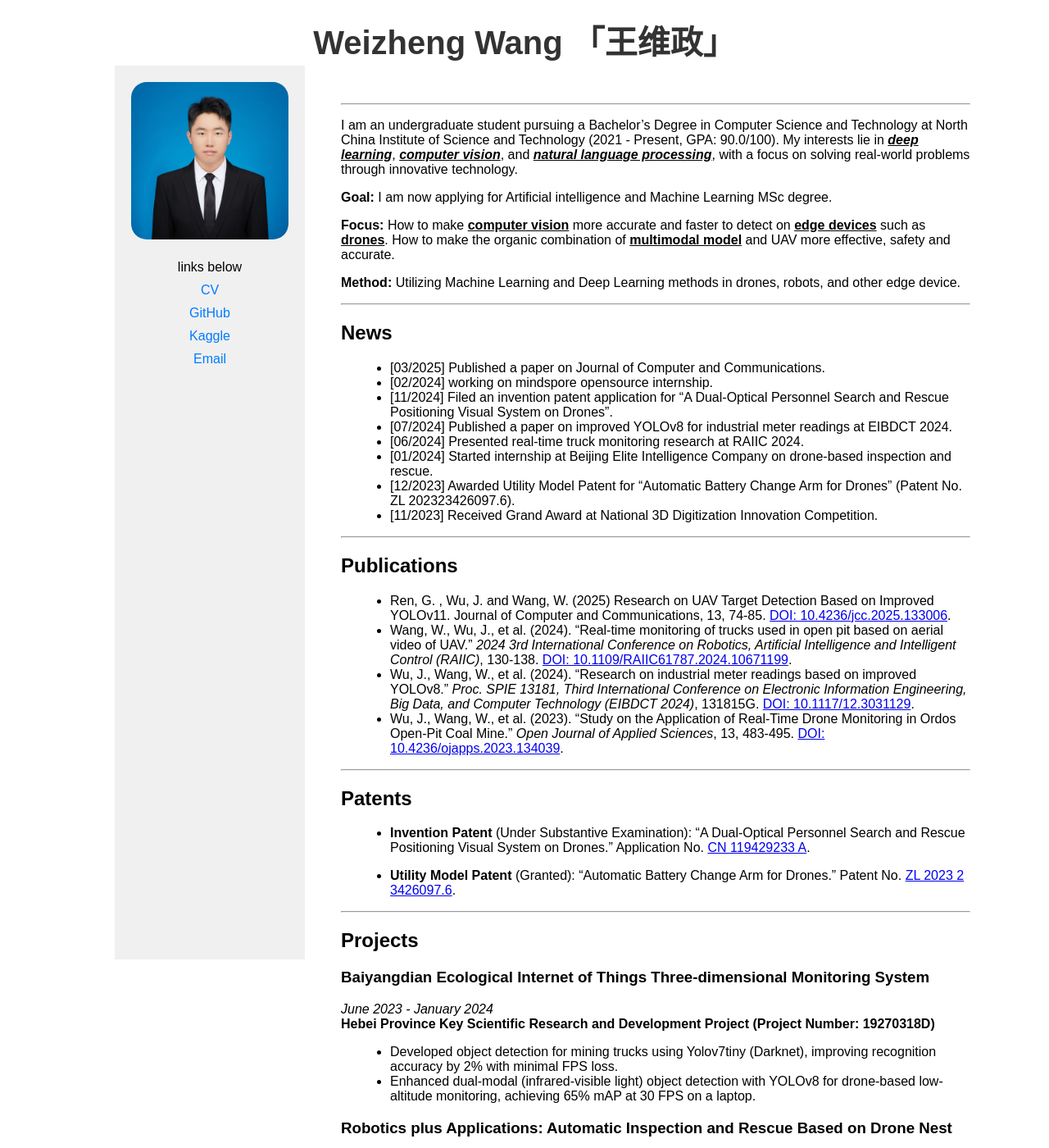
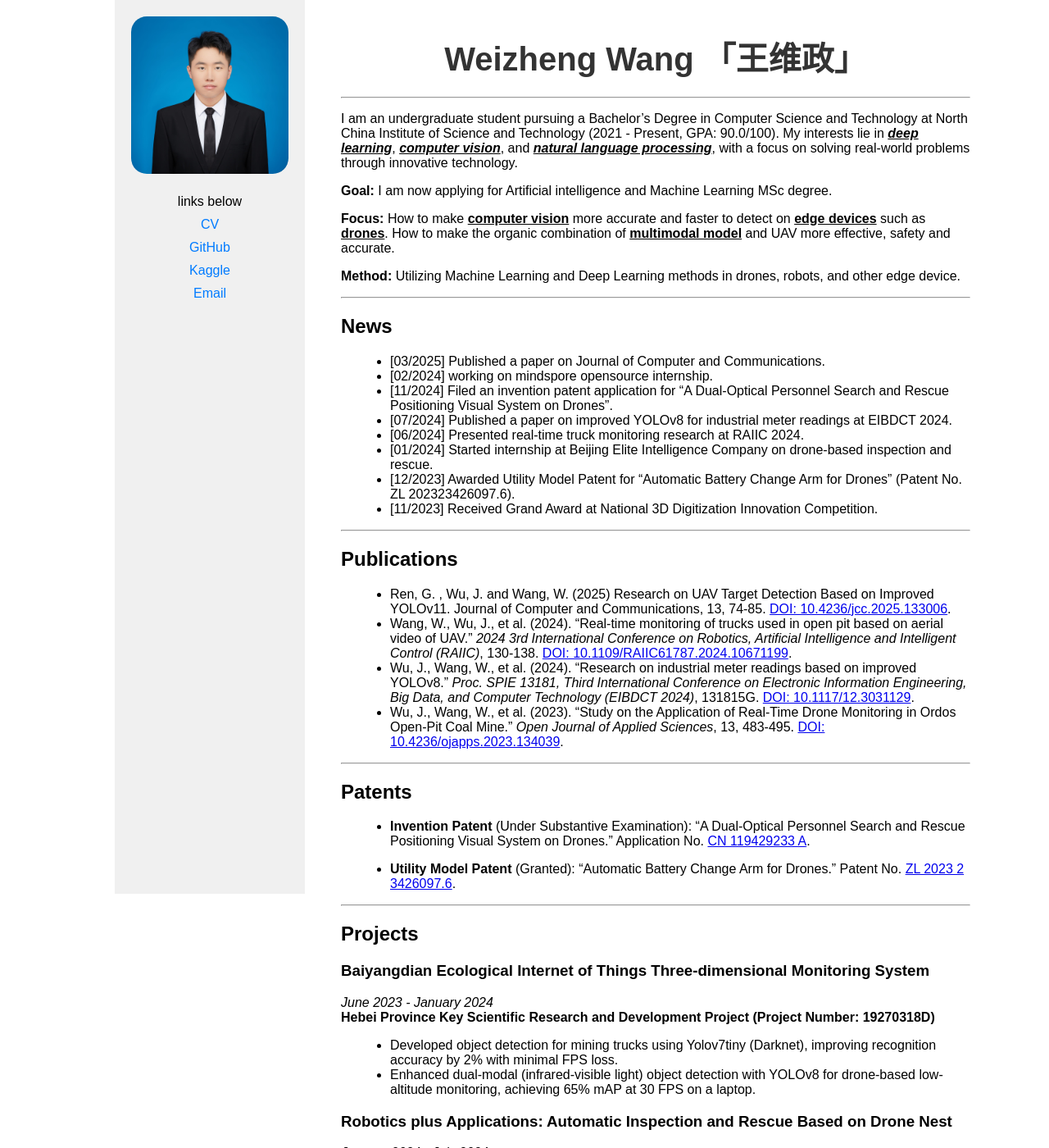
Before and after one commit to 4everWZ/4everwz.github.io, a Jekyll site: the page built from index.md, in a window 1280 px wide and 1400 px high. Shown: the whole window at 82% size. Built offline with Jekyll 4.4.1, drawn with Linux system fonts in a browser that asks for light colours.

Commit message:
Update name

```diff
--- a/_layouts/default.html
+++ b/_layouts/default.html
@@ -9,7 +9,6 @@
 </head>
 
 <body>
-    <h2 class="name-header">Weizheng Wang 「王维政」</h2>
     <div class="container">
         <div class="sidebar">
             <img src="{{ '/assets/images/profile.jpg' | relative_url }}" alt="Profile Picture" width="100%">
@@ -24,6 +23,7 @@
             </ul>
         </div>
         <div class="content">
+            <h2 class="name-header">Weizheng Wang 「王维政」</h2>
             {{ content }}
         </div>
     </div>
--- a/assets/css/style.css
+++ b/assets/css/style.css
@@ -3,7 +3,7 @@ body {
     font-family: Arial, sans-serif;
 }
 
-
+/* 新增样式：页面顶部的名字 */
 .name-header {
     text-align: center; /* 居中显示 */
     margin: 20px 0; /* 上下间距 */
@@ -44,7 +44,7 @@ body {
     width: 15%;
     position: fixed;
     /* 保持浮动效果 */
-    top: 80px;
+    top: 0;
     left: 50%;
     /* 将侧边栏定位到页面中间 */
     transform: translateX(-50%);
```
